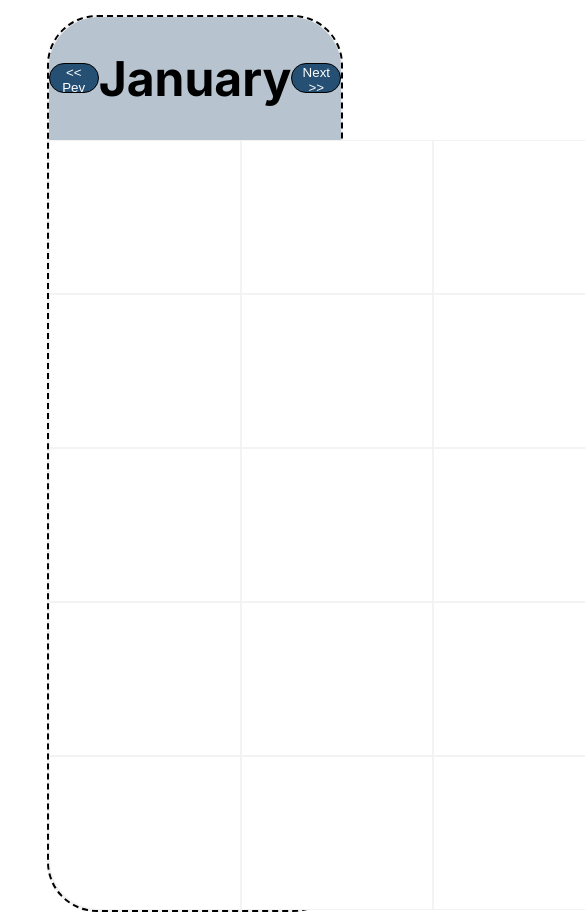
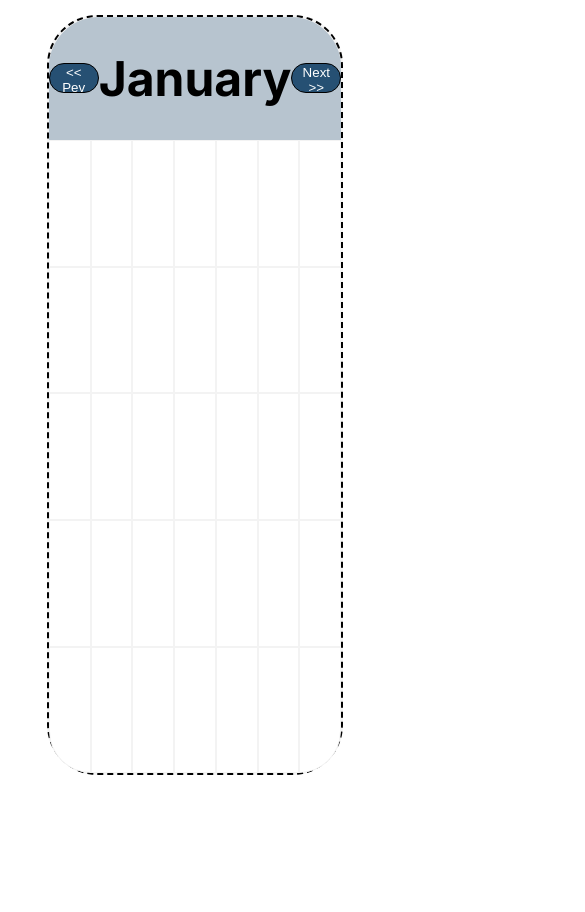
Before and after one commit to Asalagi/nextjs, a Next.js app: page /calendar in a window 390 px wide. Shown: the top 912 px of the page, 585 px wide, since content can reach past the window. After the commit the page ends 844 px from the top, so only its background shows below. Built offline with nearby package versions, Linux system fonts and the light colour scheme.

Commit message:
more responsive calendar

```diff
--- a/app/calendar/calendar.css
+++ b/app/calendar/calendar.css
@@ -38,13 +38,13 @@
 
 .calendar-table {
     display: inline-grid;
+    width: 100%;
+    height: 75vh;
     grid-template-columns: repeat(7, 1fr);
 }
 
 .week-box {
     background-color: white;
-    width: 158px;
-    height: 120px;
     padding: 1rem;
     color: black;
     border: 1px solid #F3F3F3;
@@ -52,8 +52,6 @@
 
 .week-box:nth-child(29) {
     background-color: white;
-    width: 158px;
-    height: 120px;
     padding: 1rem;
     color: black;
     border-bottom-left-radius: 50px;
@@ -62,16 +60,8 @@
 
 .week-box:nth-child(35) {
     background-color: white;
-    width: 158px;
-    height: 120px;
     padding: 1rem;
     color: black;
     border-bottom-right-radius: 50px;
     border: 1px solid #F3F3F3;
 }
-
-.day-box {
-    background-color: #F3F3F3;
-    padding: 1rem;
-    color: black;
-}
```
